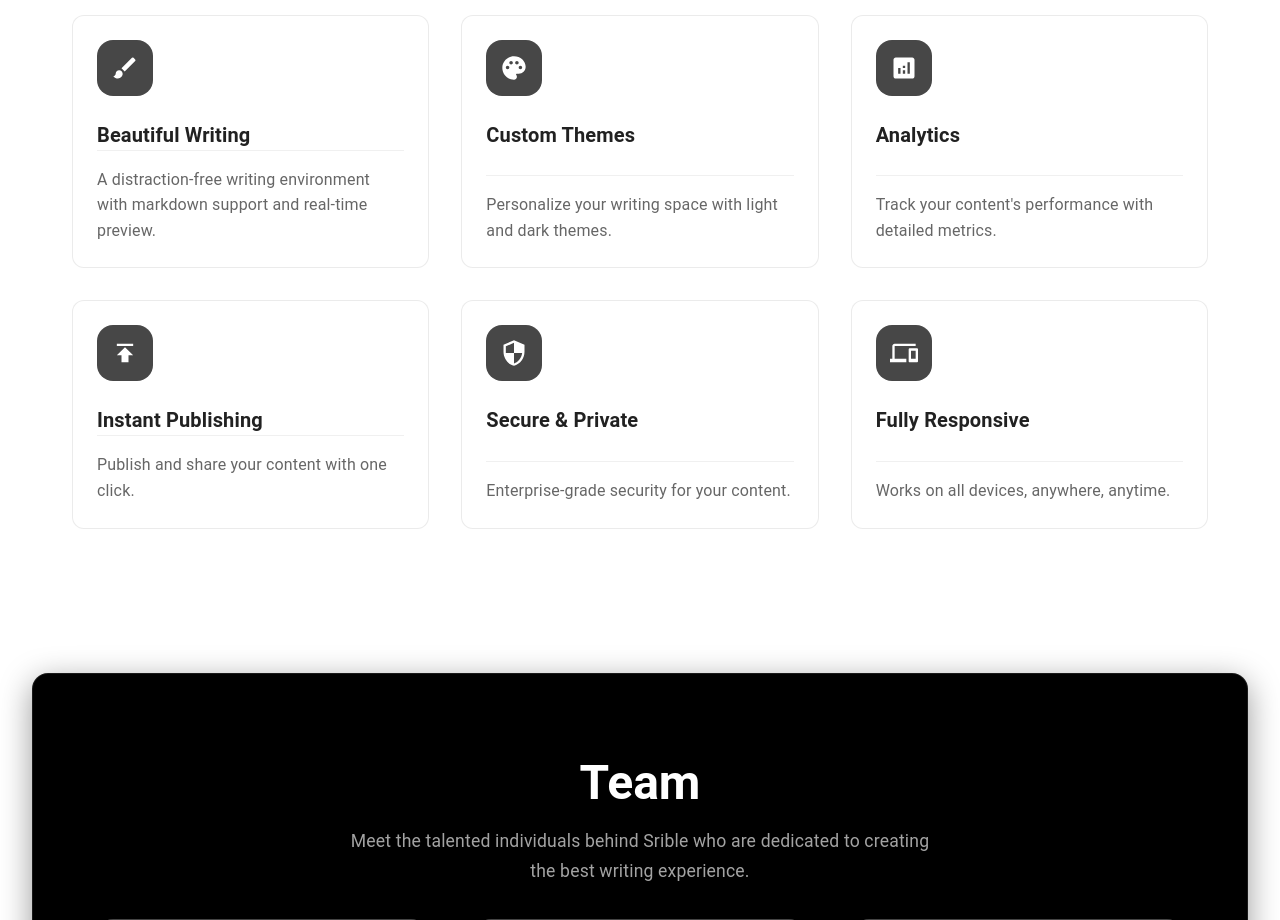
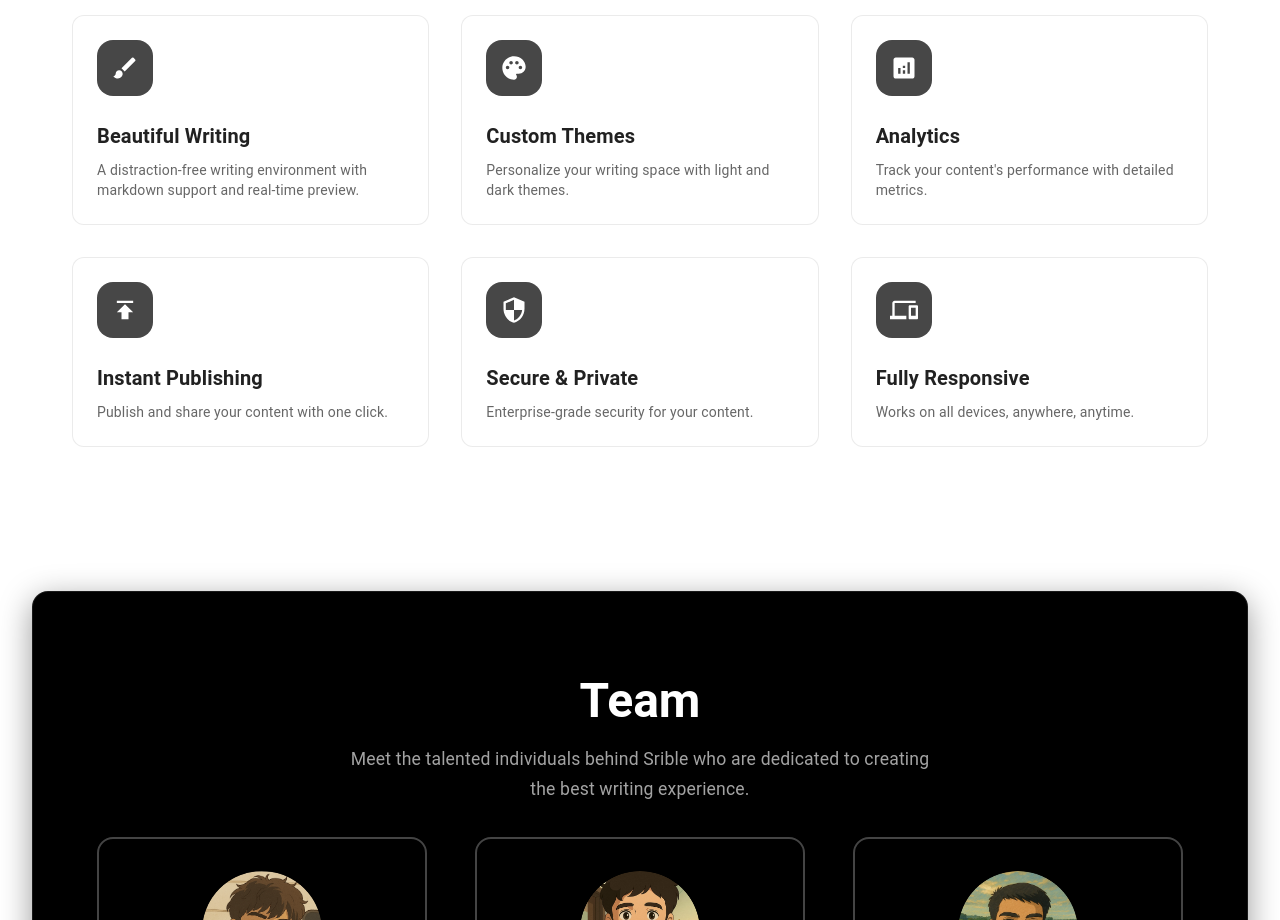
Before and after one commit to yosrible/srible, a React (Vite) app in the folder Frontend/: page / in a window 1280 px wide. Shown: the part 1060-1980 px from the top of the page. Built offline with nearby package versions, Linux system fonts and the light colour scheme.

Commit message:
fix: update Typography variants and clean up imports

```diff
--- a/Frontend/src/Landing/FeaturesSection.tsx
+++ b/Frontend/src/Landing/FeaturesSection.tsx
@@ -195,9 +195,9 @@ export const FeaturesSection = () => (
                     >
                       <FeatureIcon>{feature.icon}</FeatureIcon>
                     </motion.div>
-                    <Typography variant="cardTitle">{feature.title}</Typography>
+                    <Typography variant="h6" component="h3" sx={{ fontWeight: 600, mb: 1 }}>{feature.title}</Typography>
                   </Box>
-                  <Typography variant="cardBody">
+                  <Typography variant="body2" sx={{ color: 'text.secondary' }}>
                     {feature.description}
                   </Typography>
                 </CardContentStyled>
--- a/Frontend/src/dashboard/pages/Settings.tsx
+++ b/Frontend/src/dashboard/pages/Settings.tsx
@@ -7,7 +7,6 @@ import {
   Paper,
   Avatar,
   Switch,
-  FormControl,
   FormControlLabel,
   MenuItem,
   InputAdornment,
```
